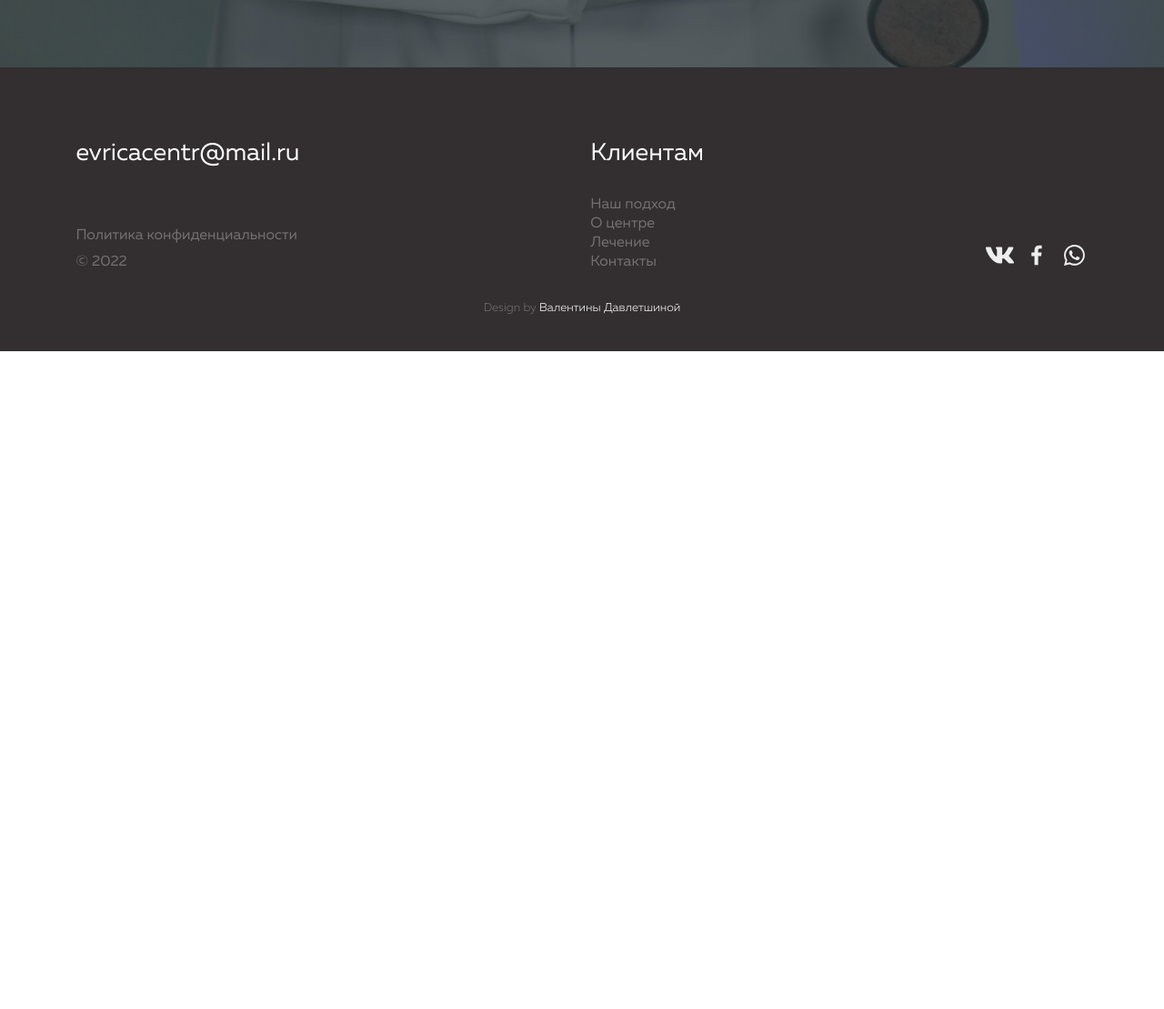
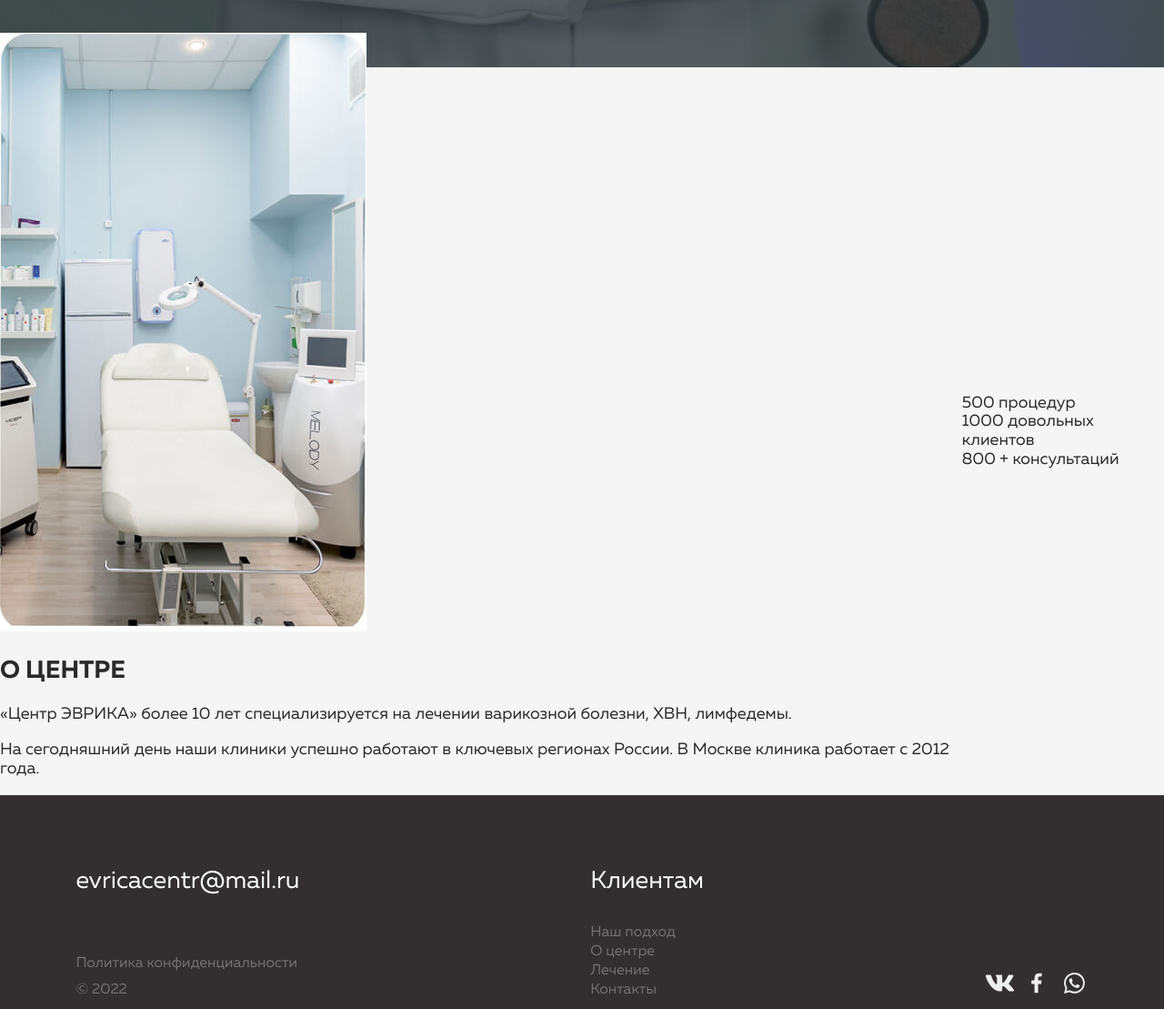
Before and after one commit to WadimSh/evrika, a website built with webpack: page src/index.html in a window 1280 px wide. Shown: the part 689-1798 px from the top of the page at 91% size. Before the commit the page ends 1075 px from the top, so only its background shows below. Built offline with nearby package versions, Linux system fonts and the light colour scheme.

Commit message:
feat: сделана разметка блока about

```diff
--- /dev/null
+++ b/src/blocks/main/about/about.css
@@ -0,0 +1,8 @@
+.about {
+  width: 100%;
+  height: 100vh;
+  background-color: var(--about-background);
+  display: flex;
+  justify-content: center;
+  align-items: center;
+}
--- a/src/blocks/main/main.css
+++ b/src/blocks/main/main.css
@@ -1,4 +1,5 @@
 @import url(./cover/cover.css);
+@import url(./about/about.css);
 
 .main {
   flex: auto;
--- a/src/index.html
+++ b/src/index.html
@@ -42,6 +42,35 @@
     </section>
     <section class="about">
       <div class="anchor" id="about"></div>
+      <div class="about__wrapper">
+        <img src="<%=require('./images/about.jpg')%>" alt="" class="about__img">
+        <div class="about__content">
+          <h2 class="about__title">О ЦЕНТРЕ</h2>
+          <p class="about__description">«Центр ЭВРИКА» <span>более 10 лет</span> специализируется на лечении варикозной болезни,
+            ХВН, лимфедемы.
+          </p>
+          <p class="about__description">На сегодняшний день наши клиники успешно работают в ключевых регионах России.
+            В Москве клиника работает <span>с 2012 года.</span>
+          </p>
+          <p class="about__description">Мы не говорим, что мы самые лучшие. Мы просто любим свою работу
+            и делаем ее качественно и с удовольствием!
+          </p>
+        </div>
+      </div>
+      <div class="about__container">
+        <div class="about__box">
+          <span class="about__numeber">500</span>
+          <span class="about__subtitle">процедур</span>
+        </div>
+        <div class="about__box">
+          <span class="about__numeber">1000</span>
+          <span class="about__subtitle">довольных клиентов</span>
+        </div>
+        <div class="about__box">
+          <span class="about__numeber">800 +</span>
+          <span class="about__subtitle">консультаций</span>
+        </div>
+      </div>
     </section>
     <section class="services">
       <div class="anchor" id="services"></div>
```
Also changed, not shown: src/images/about.jpg (added).
